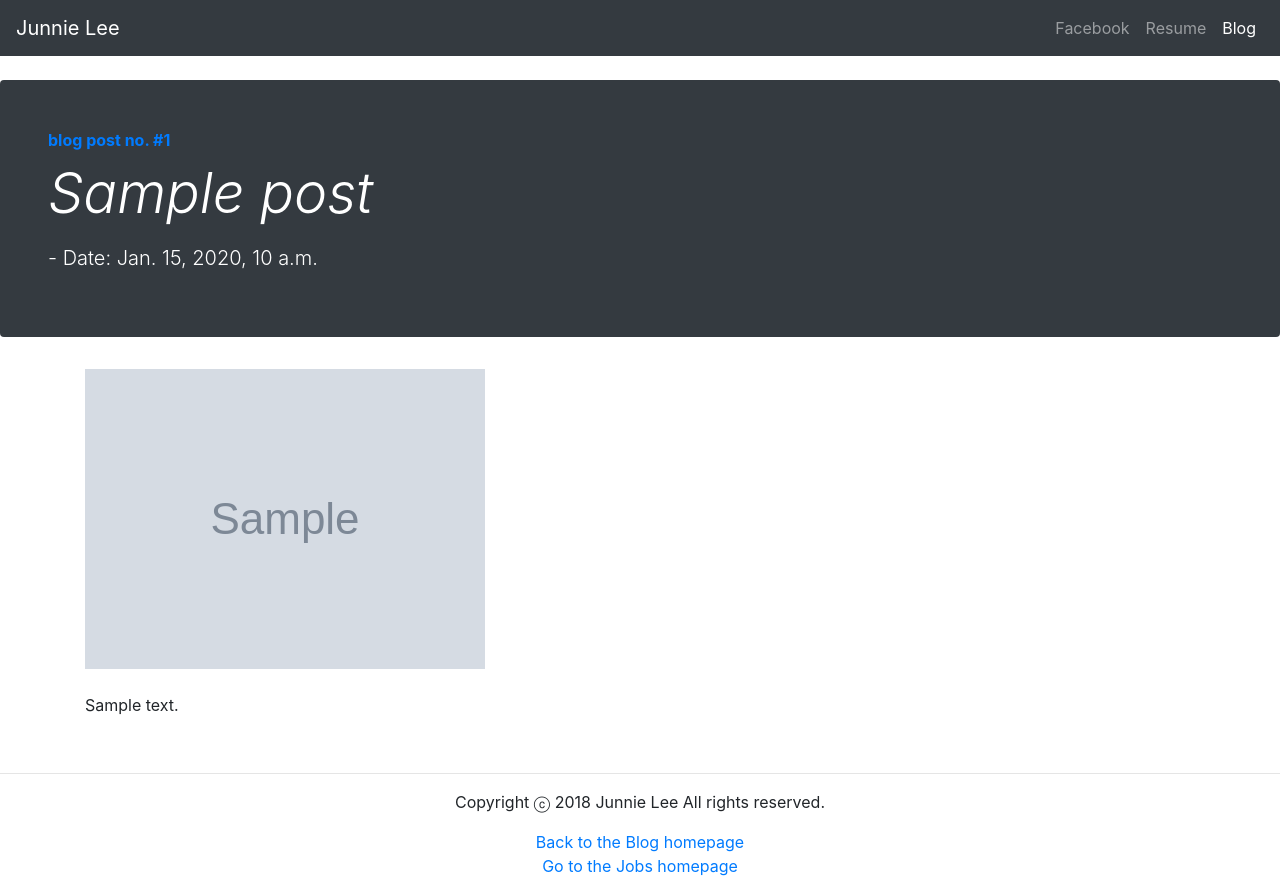
After one commit to JunnieLee/django2_toy_portfolio, a Django app: template blog/templates/blog/blogpostdetails.html in a window 1280 px wide. The commit adds this page. Run offline with Django 3.2, Linux system fonts and the light colour scheme; the template is opened without the code that fills it: most values are stand-ins (such as "Sample title", 1, 10 or a date in 2020); grey boxes marked "Sample" are stand-in pictures; data that the repository does not hold is empty; some libraries are stand-ins or nearby versions.

Commit message:
finished the blog post details on my own

```diff
--- a/blog/templates/blog/allblogs.html
+++ b/blog/templates/blog/allblogs.html
@@ -18,7 +18,7 @@
 
       <header>
         <nav class="navbar navbar-expand-lg navbar-dark bg-dark">
-          <a class="navbar-brand" href="../">Junnie Lee</a>
+          <a class="navbar-brand" href="{% url 'home' %}">Junnie Lee</a>
           <button class="navbar-toggler" type="button" data-toggle="collapse" data-target="#navbarNavAltMarkup" aria-controls="navbarNavAltMarkup" aria-expanded="false" aria-label="Toggle navigation">
             <span class="navbar-toggler-icon"></span>
           </button>
@@ -55,7 +55,7 @@
         {% for blogpost in blogposts.all %} <!-- we brought the 'blogposts' object from the views file! -->
         <div class="blog-post">
             <strong class="d-inline-block mb-2 text-primary">blog post no. #{{ blogpost.id }}</strong>
-            <a href=""><h2 class="blog-post-title font-italic">{{ blogpost.title }}</h2></a>
+            <a href="{% url 'blogpostdetails' pk=blogpost.pk %}"><h2 class="blog-post-title font-italic">{{ blogpost.title }}</h2></a>
             <p class="blog-post-meta">- Date: {{ blogpost.pub_date_pretty }} </p>
             <img class="img-fluid" src="{{ blogpost.image.url }}" height=200 width=200 />
             <br />
--- /dev/null
+++ b/blog/templates/blog/blogpostdetails.html
@@ -0,0 +1,75 @@
+<!doctype html>
+<html lang="en">
+  <!doctype html>
+  <html lang="en">
+    <head>
+      <meta charset="utf-8">
+      <meta name="viewport" content="width=device-width, initial-scale=1, shrink-to-fit=no">
+      <meta name="description" content="">
+      <meta name="author" content="">
+      <link rel="icon" href="../../../../favicon.ico">
+
+      <title>Blog post details</title>
+
+      <!-- Bootstrap core CSS -->
+      <link rel="stylesheet" href="https://maxcdn.bootstrapcdn.com/bootstrap/4.0.0/css/bootstrap.min.css" integrity="sha384-Gn5384xqQ1aoWXA+058RXPxPg6fy4IWvTNh0E263XmFcJlSAwiGgFAW/dAiS6JXm" crossorigin="anonymous">
+
+    </head>
+
+    <body>
+
+      <header>
+        <nav class="navbar navbar-expand-lg navbar-dark bg-dark">
+          <a class="navbar-brand" href="{% url 'home' %}">Junnie Lee</a>
+          <button class="navbar-toggler" type="button" data-toggle="collapse" data-target="#navbarNavAltMarkup" aria-controls="navbarNavAltMarkup" aria-expanded="false" aria-label="Toggle navigation">
+            <span class="navbar-toggler-icon"></span>
+          </button>
+          <div class="collapse navbar-collapse" id="navbarNavAltMarkup">
+            <div class="navbar-nav ml-auto">
+              <a class="nav-item nav-link" href="#">Facebook</a>
+              <a class="nav-item nav-link" href="#">Resume</a>
+              <a class="nav-item nav-link active" href="{% url 'allblogs' %}">Blog</a>
+            </div>
+          </div>
+        </nav>
+      </header>
+      <br />
+
+      <div class="jumbotron p-3 p-md-5 text-white rounded bg-dark">
+        <div class="col-md-6 px-0">
+          <strong class="d-inline-block mb-2 text-primary">blog post no. #{{ post.id }}</strong>
+          <h1 class="display-4 font-italic">{{ post.title }}</h1>
+          <p class="lead my-3">- Date: {{ post.pub_date_pretty }} </p>
+        </div>
+      </div>
+
+      <main role="main" class="container">
+        <div class="row">
+          <div class="col-md-8 blog-main">
+            <img class="img-fluid" src="{{ post.image.url }}" />
+            <br /><br />
+              <p>{{ post.body }}</p>
+            <br />
+          </div>
+        </div>
+      </main>
+
+    <hr />
+    <footer class="blog-footer">
+      <div class="container text-center">
+        <p> Copyright ⓒ {% now "Y" %} Junnie Lee All rights reserved.</p>
+      </div>
+      <p>
+        <div class="container text-center"><a href="{% url 'allblogs' %}">Back to the Blog homepage</a></div>
+        <div class="container text-center"><a href="{% url 'home' %}">Go to the Jobs homepage</a></div>
+      </p>
+    </footer>
+
+    <!-- Bootstrap core JavaScript
+    ================================================== -->
+    <!-- Placed at the end of the document so the pages load faster -->
+    <script src="https://code.jquery.com/jquery-3.2.1.slim.min.js" integrity="sha384-KJ3o2DKtIkvYIK3UENzmM7KCkRr/rE9/Qpg6aAZGJwFDMVNA/GpGFF93hXpG5KkN" crossorigin="anonymous"></script>
+    <script src="https://cdnjs.cloudflare.com/ajax/libs/popper.js/1.12.9/umd/popper.min.js" integrity="sha384-ApNbgh9B+Y1QKtv3Rn7W3mgPxhU9K/ScQsAP7hUibX39j7fakFPskvXusvfa0b4Q" crossorigin="anonymous"></script>
+    <script src="https://maxcdn.bootstrapcdn.com/bootstrap/4.0.0/js/bootstrap.min.js" integrity="sha384-JZR6Spejh4U02d8jOt6vLEHfe/JQGiRRSQQxSfFWpi1MquVdAyjUar5+76PVCmYl" crossorigin="anonymous"></script>
+  </body>
+</html>
--- a/blog/urls.py
+++ b/blog/urls.py
@@ -3,4 +3,6 @@ from . import views
 
 urlpatterns = [
     path('', views.allblogs, name='allblogs'), # blog/ 뒤에 아무것도 없으면 view.allblogs 적용시키기! (ex) localhost:8000/blog
+    path('blogpostdetails/<pk>/', views.blogpostdetails, name='blogpostdetails'),
+
 ]
```
Also changed, not shown: blog/views.py (+6 -1 lines).
